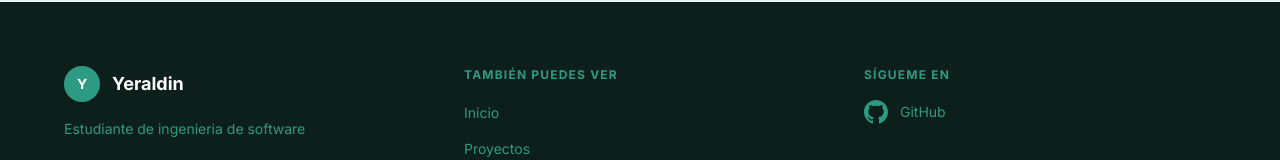
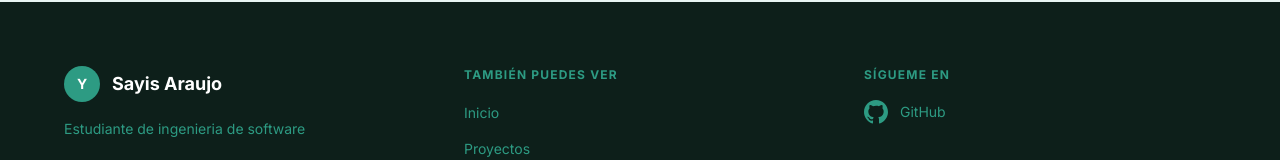
Before and after one commit to Yeraldin3139/portafolio, a Next.js app: page / in a window 1280 px wide. Shown: the part 5235-5395 px from the top of the page. Built offline with nearby package versions, Linux system fonts and the light colour scheme.

Commit message:
modificacion footer

```diff
--- a/components/Footer.tsx
+++ b/components/Footer.tsx
@@ -41,7 +41,7 @@ export default function Footer() {
                 fontWeight: "700", fontSize: "0.875rem",
               }}>Y</div>
               <span style={{ fontWeight: "700", fontSize: "1.125rem", color: "#ffffff" }}>
-                Yeraldin
+                Sayis Araujo
               </span>
             </div>
             <p style={{ fontSize: "0.875rem", color: "#2D9B83" }}>
```
